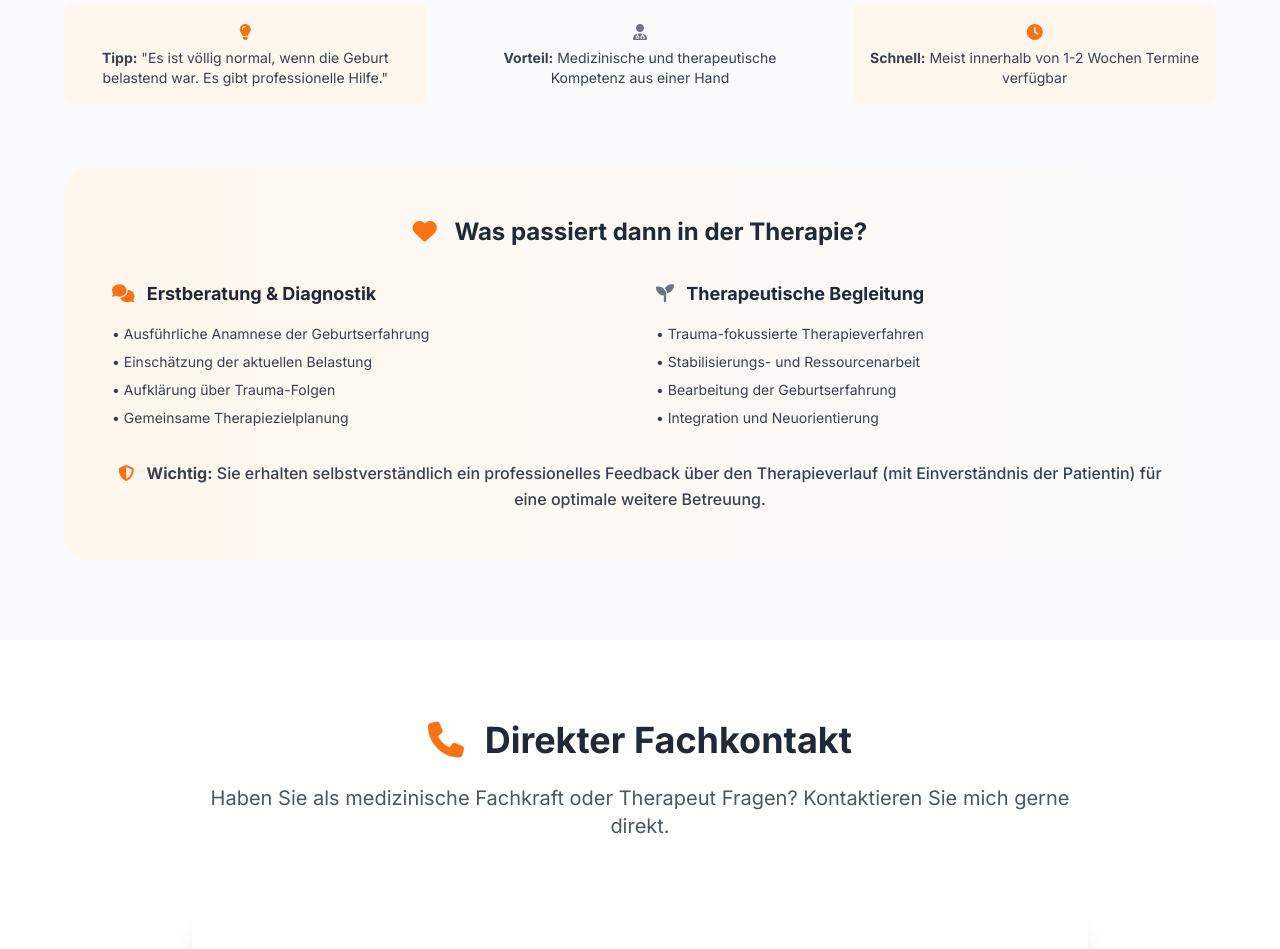
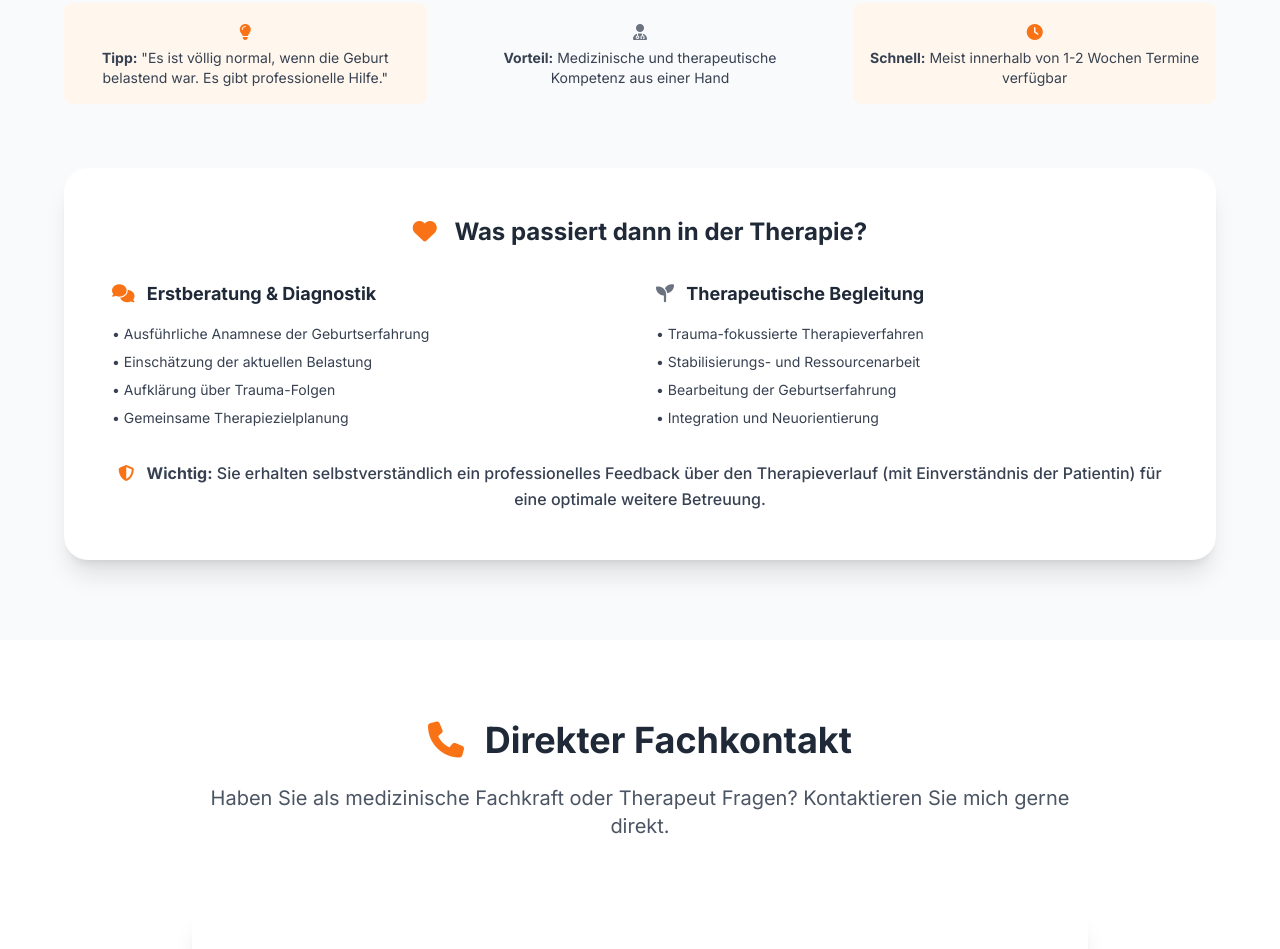
Before and after one commit to scoach12/lh, a website: page hebammen-information.html in a window 1280 px wide. Shown: the part 4397-5346 px from the top of the page. Drawn offline with nearby package versions, Linux system fonts and the light colour scheme.

Commit message:
style: Unify therapy box design with other sections - use consistent white background with shadow

```diff
--- a/hebammen-information.html
+++ b/hebammen-information.html
@@ -620,7 +620,7 @@
 
                     <!-- Was passiert dann? -->
                     <div class="mt-16">
-                        <div class="bg-gradient-to-r from-orange-50 to-gray-50 rounded-3xl p-8 md:p-12">
+                        <div class="bg-white rounded-3xl shadow-xl p-8 md:p-12">
                             <h3 class="text-2xl font-bold text-gray-800 mb-8 text-center">
                                 <i class="fas fa-heart text-orange-500 mr-3"></i>
                                 Was passiert dann in der Therapie?
```
